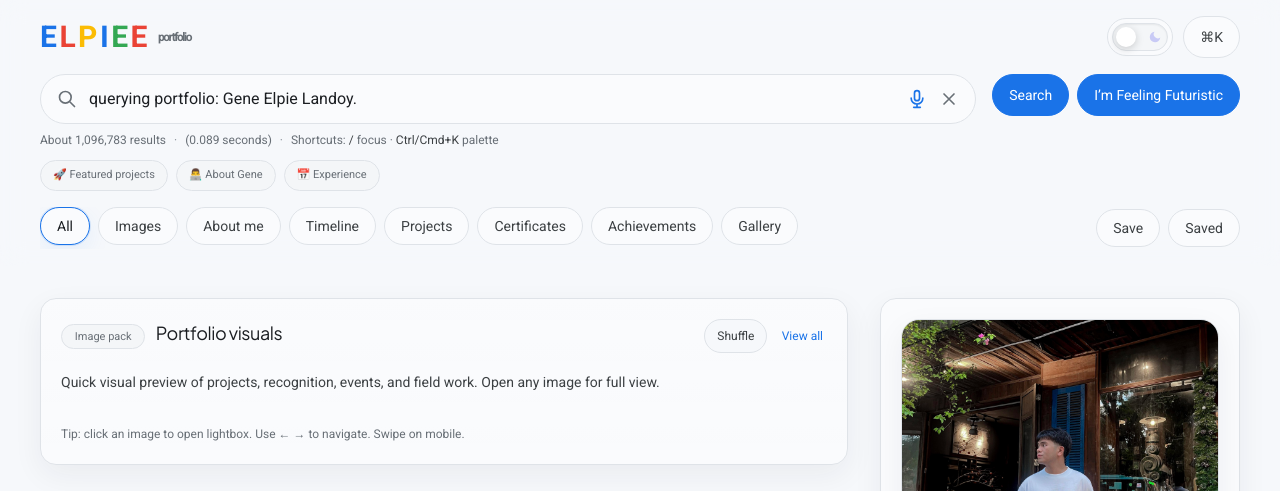
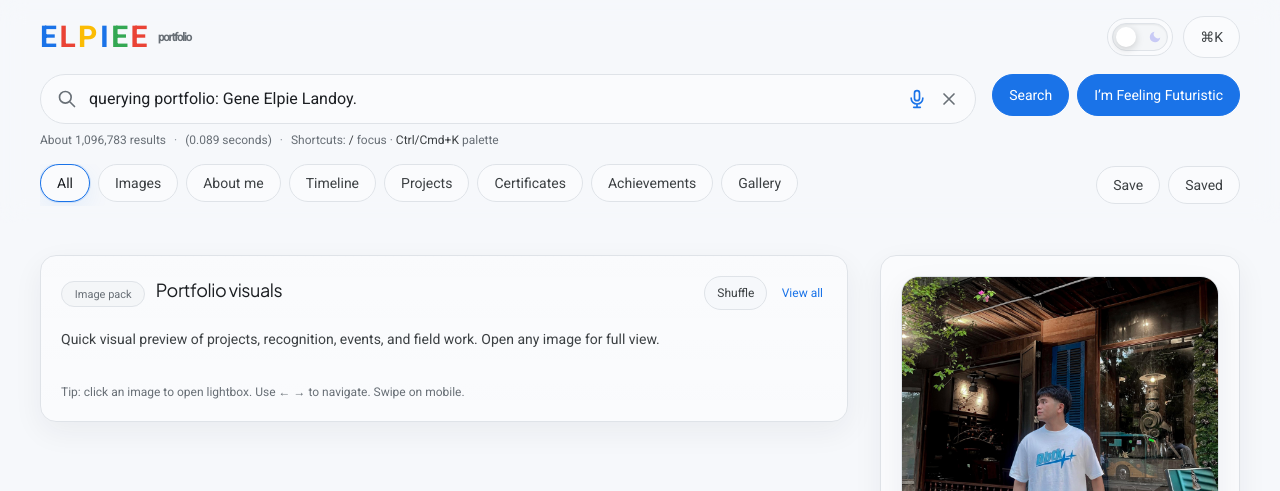
Before and after one commit to PrimeSalad/retro-portfolio, a website with bundled scripts: page public/index.html in a window 1280 px wide. Shown: the top 491 px of the page. Built offline with nearby package versions, Linux system fonts and the light colour scheme; files whose address does not match are found by name.

Commit message:
feat: remove quick action buttons as requested

```diff
--- a/public/index.html
+++ b/public/index.html
@@ -193,18 +193,6 @@
                                 <span class="text-gray-300">/</span> focus ·
                                 <span class="text-gray-300">Ctrl/Cmd+K</span> palette
                             </span>
-                        </div>
-
-                        <div class="mt-3 flex flex-wrap gap-2">
-                            <button type="button" data-scrollto="#section-projects" class="f-ring rounded-full border border-borderDim bg-bgSoft px-3 py-1.5 text-[11px] text-gray-400 transition-all hover:text-gBlue">
-                                🚀 Featured projects
-                            </button>
-                            <button type="button" data-scrollto="#section-about" class="f-ring rounded-full border border-borderDim bg-bgSoft px-3 py-1.5 text-[11px] text-gray-400 transition-all hover:text-gGreen">
-                                👨‍💻 About Gene
-                            </button>
-                            <button type="button" data-scrollto="#section-timeline" class="f-ring rounded-full border border-borderDim bg-bgSoft px-3 py-1.5 text-[11px] text-gray-400 transition-all hover:text-gYellow">
-                                📅 Experience
-                            </button>
                         </div>
                     </div>
                     <div class="grid grid-cols-1 gap-2 sm:grid-cols-2 lg:flex lg:flex-wrap lg:justify-end">
```
